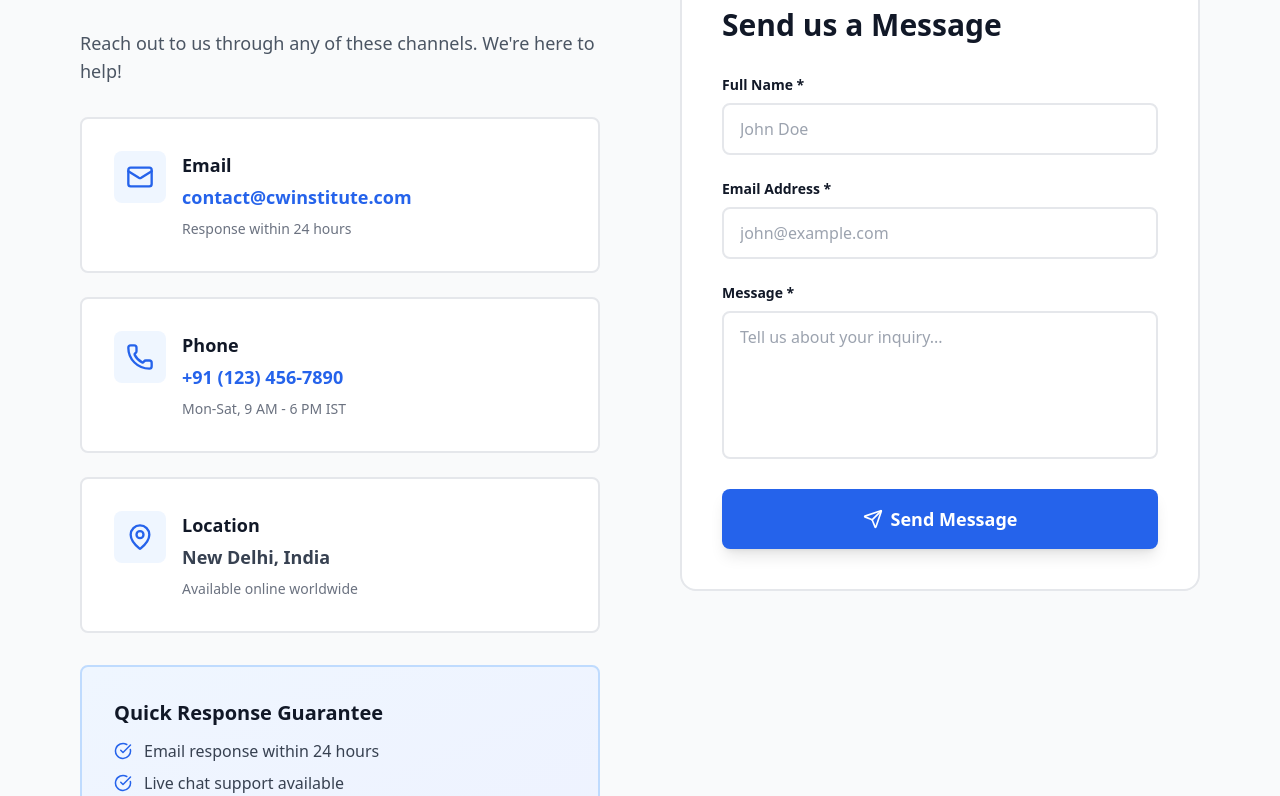
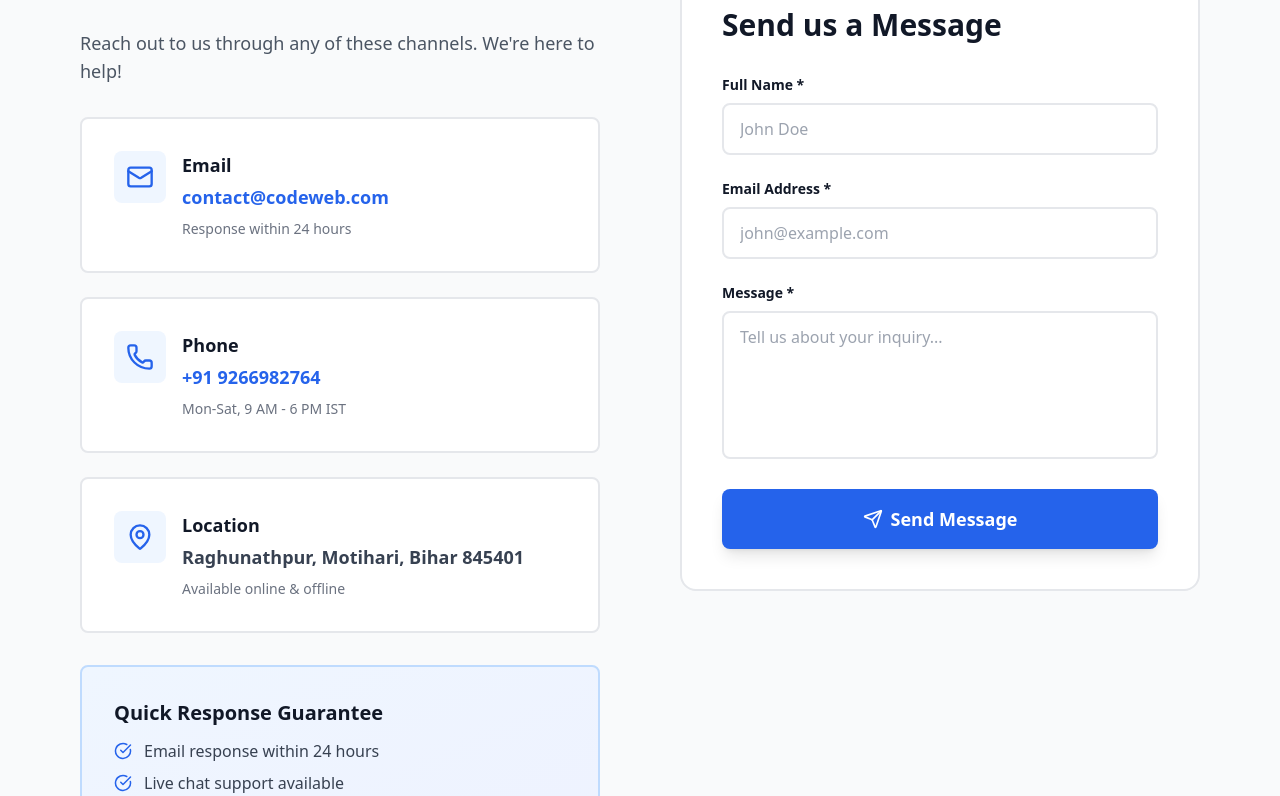
Before and after one commit to vikashsharma380/CodeWebIT, a React (Vite) app: page /contact in a window 1280 px wide. Shown: the part 698-1494 px from the top of the page. Built offline with nearby package versions, Linux system fonts and the light colour scheme.

Commit message:
initial commit

```diff
--- a/src/ContactPage.jsx
+++ b/src/ContactPage.jsx
@@ -100,23 +100,23 @@ const ContactPage = () => {
                   {
                     icon: <Mail size={28} />,
                     title: "Email",
-                    value: "contact@cwinstitute.com",
-                    link: "mailto:contact@cwinstitute.com",
+                    value: "contact@codeweb.com",
+                    link: "mailto:contact@codeweb.com",
                     time: "Response within 24 hours",
                   },
                   {
                     icon: <Phone size={28} />,
                     title: "Phone",
-                    value: "+91 (123) 456-7890",
-                    link: "tel:+911234567890",
+                    value: "+91 9266982764",
+                    link: "tel:+919266982764",
                     time: "Mon-Sat, 9 AM - 6 PM IST",
                   },
                   {
                     icon: <MapPin size={28} />,
                     title: "Location",
-                    value: "New Delhi, India",
+                    value: "Raghunathpur, Motihari, Bihar 845401",
                     link: null,
-                    time: "Available online worldwide",
+                    time: "Available online & offline",
                   },
                 ].map((contact, i) => (
                   <motion.div
```
